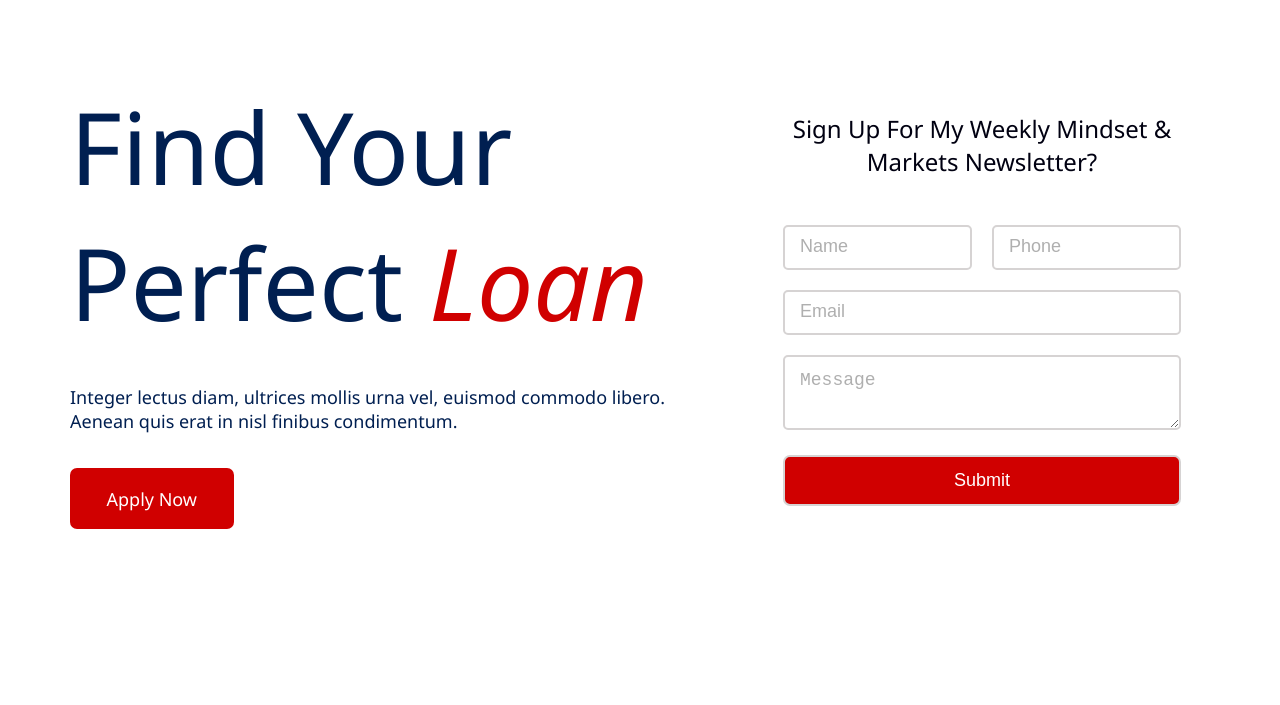
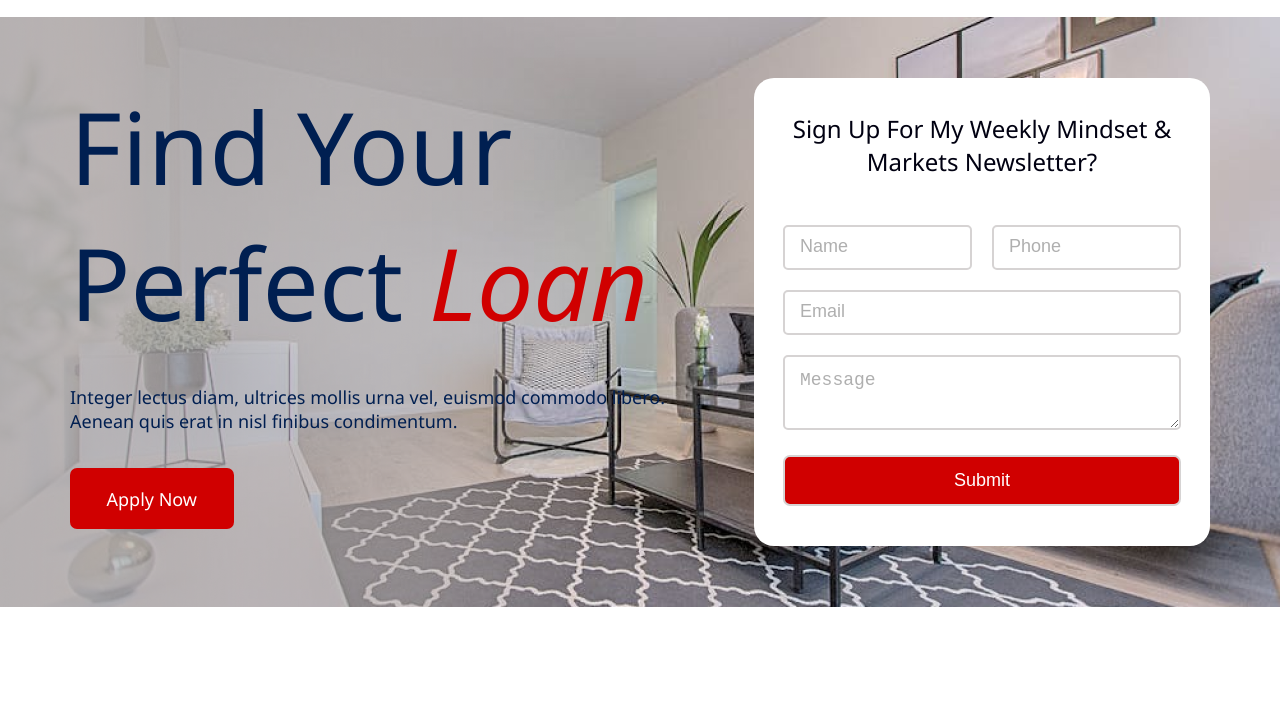
Before and after one commit to Sajid-Rahaman-Molla/loan_project, a plain HTML site: page index.html in a window 1280 px wide. Shown: the part 87-792 px from the top of the page. Drawn offline with Linux system fonts and the light colour scheme.

Commit message:
Update style.css

```diff
--- a/css/style.css
+++ b/css/style.css
@@ -99,7 +99,7 @@ img {
 
 /* banner-sec */
 .banner-sec {
-/*     background: url(../images/banner-bg-img.png); */
+    background: url(../images/banner-bg-img.png);
     background-repeat: no-repeat;
     background-size: cover;
     background-position: center;
```
